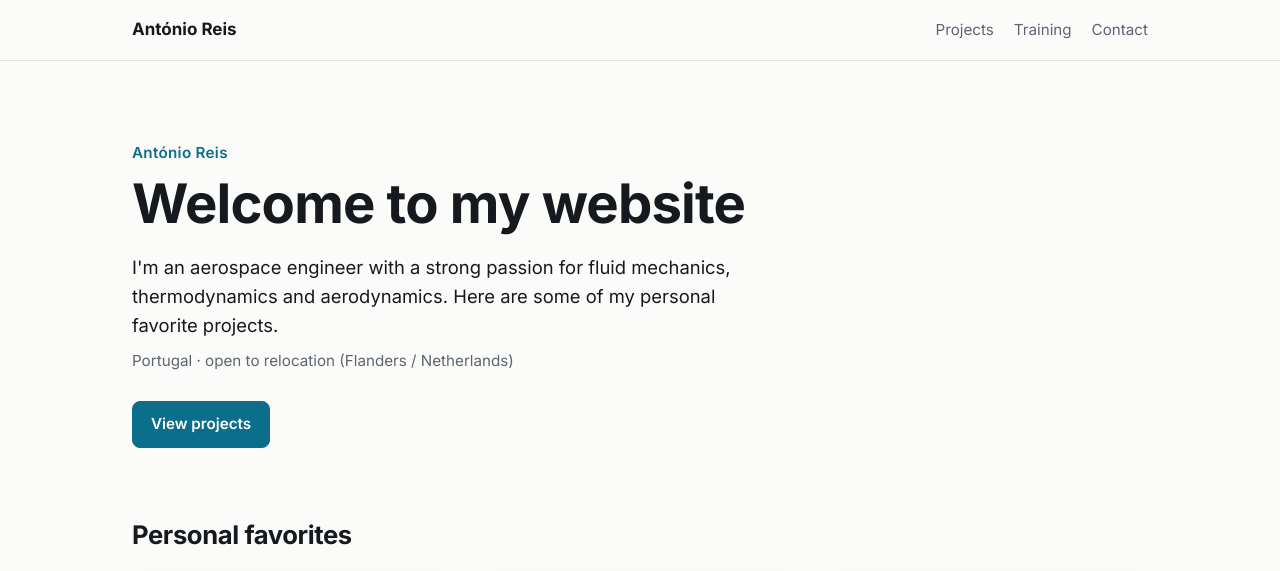
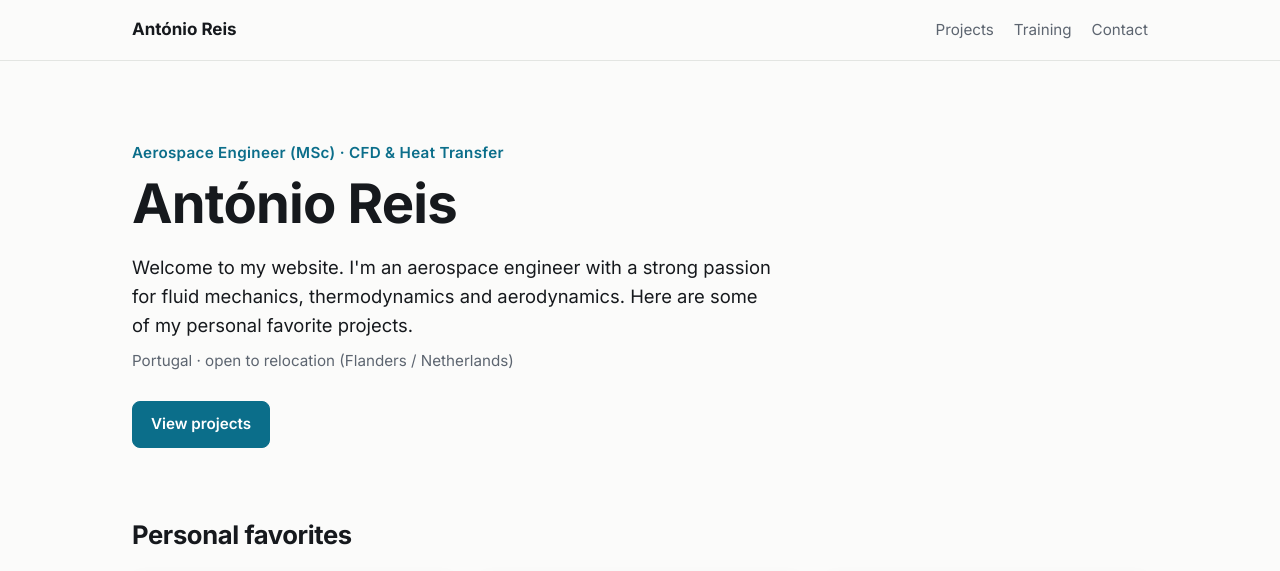
Before and after one commit to antoji03/antoji03.github.io, a Jekyll site: the page built from index.html, in a window 1280 px wide and 900 px high, cut to the strip 0-571 px from the top of the window. Built offline with Jekyll 4.4.1, drawn with Linux system fonts in a browser that asks for light colours.

Commit message:
Restore hero title and move welcome line into the intro
Co-Authored-By: Claude Opus 5.5 <noreply@anthropic.com>

```diff
--- a/_config.yml
+++ b/_config.yml
@@ -2,11 +2,11 @@
 # Dados pessoais — edita estes campos
 # ------------------------------------------------------------------
 name: "António Reis"
-headline: "Welcome to my website"
+headline: "Aerospace Engineer (MSc) · CFD & Heat Transfer"
 intro: >-
-  I'm an aerospace engineer with a strong passion for fluid mechanics,
-  thermodynamics and aerodynamics. Here are some of my personal favorite
-  projects.
+  Welcome to my website. I'm an aerospace engineer with a strong passion for
+  fluid mechanics, thermodynamics and aerodynamics. Here are some of my
+  personal favorite projects.
 location: "Portugal · open to relocation (Flanders / Netherlands)"
 email: "antonio.dreis03@gmail.com"
 linkedin: "https://www.linkedin.com/in/antónio-reis-615471327"
--- a/index.html
+++ b/index.html
@@ -4,8 +4,8 @@ layout: default
 <section class="hero wrap">
   {% if site.photo != "" %}<img class="hero-photo" src="{{ site.photo | relative_url }}" alt="{{ site.name }}">{% endif %}
   <div>
-    <p class="eyebrow">{{ site.name }}</p>
-    <h1>{{ site.headline }}</h1>
+    <p class="eyebrow">{{ site.headline }}</p>
+    <h1>{{ site.name }}</h1>
     <p class="intro">{{ site.intro }}</p>
     <p class="location">{{ site.location }}</p>
     <div class="hero-actions">
```
